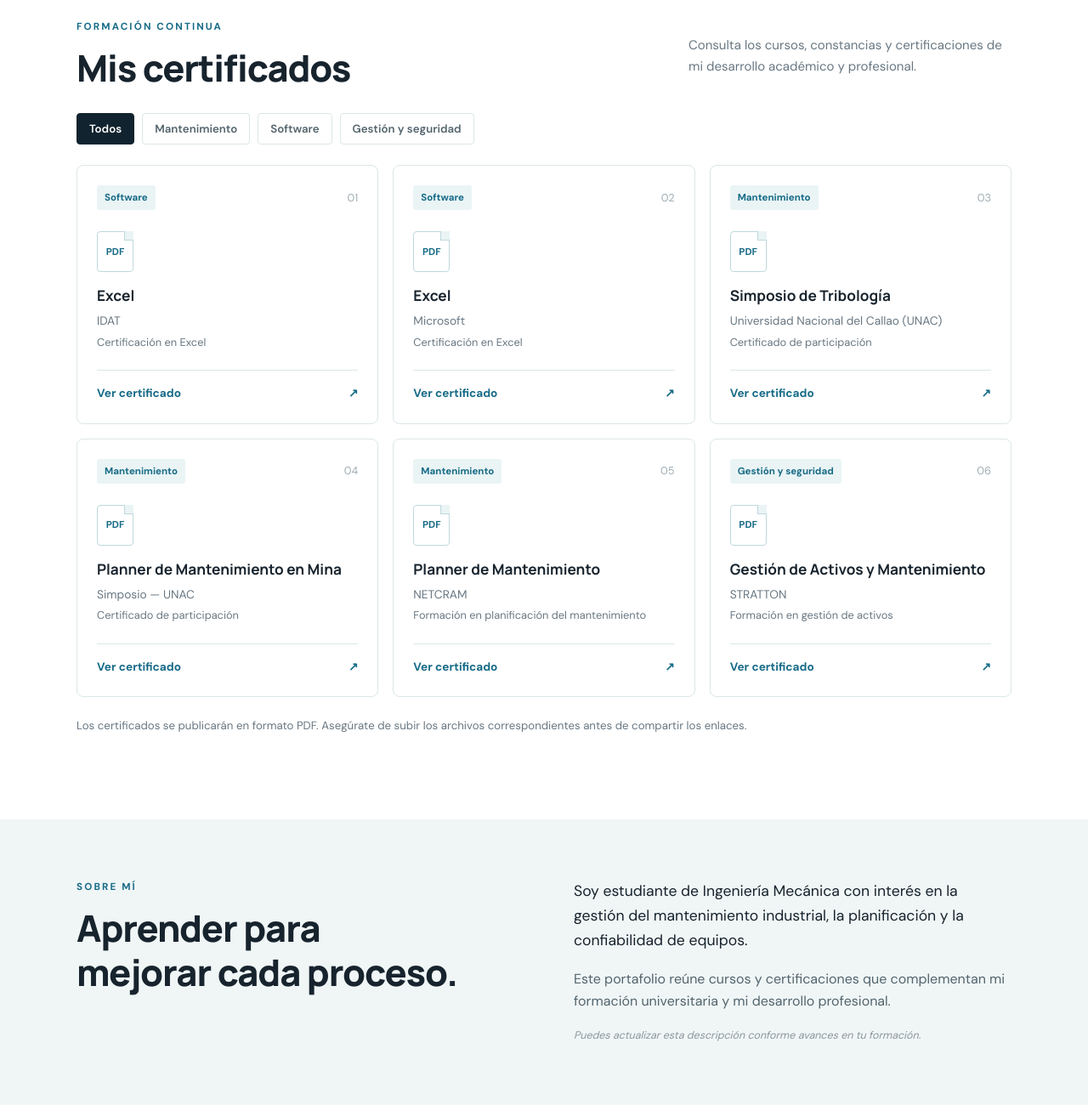
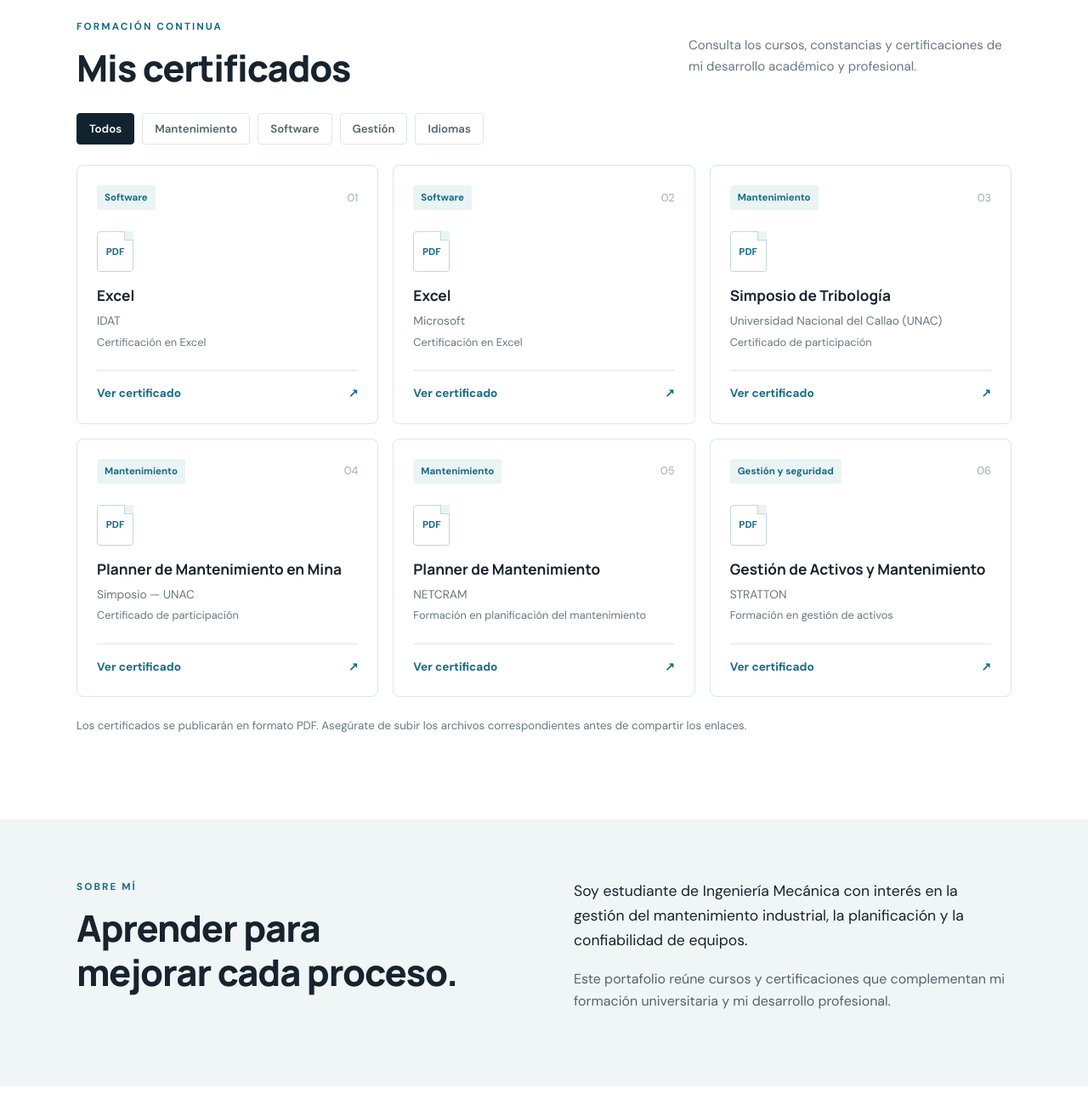
Before and after one commit to JairArias20/certificados, a plain HTML site: page index.html in a window 1280 px wide. Shown: the part 680-1980 px from the top of the page at 85% size. Drawn offline with Linux system fonts and the light colour scheme.

Commit message:
Update filter buttons and profile description
Removed 'y seguridad' from 'Gestión y seguridad' button and added 'Idiomas' button. Updated profile description.

```diff
--- a/index.html
+++ b/index.html
@@ -38,7 +38,8 @@
         <button class="filter active" data-filter="todos" aria-pressed="true">Todos</button>
         <button class="filter" data-filter="mantenimiento" aria-pressed="false">Mantenimiento</button>
         <button class="filter" data-filter="software" aria-pressed="false">Software</button>
-        <button class="filter" data-filter="gestion" aria-pressed="false">Gestión y seguridad</button>
+        <button class="filter" data-filter="gestion" aria-pressed="false">Gestión</button>
+        <button class="filter" data-filter="idiomas" aria-pressed="false">Idiomas</button>
       </div>
 
       <!--
@@ -158,8 +159,7 @@
         <div class="profile-copy">
           <p>Soy estudiante de Ingeniería Mecánica con interés en la gestión del mantenimiento industrial, la planificación y la confiabilidad de equipos.</p>
           <p>Este portafolio reúne cursos y certificaciones que complementan mi formación universitaria y mi desarrollo profesional.</p>
-          <p class="edit-hint">Puedes actualizar esta descripción conforme avances en tu formación.</p>
-        </div>
+      </div>
       </div>
     </section>
 
```
